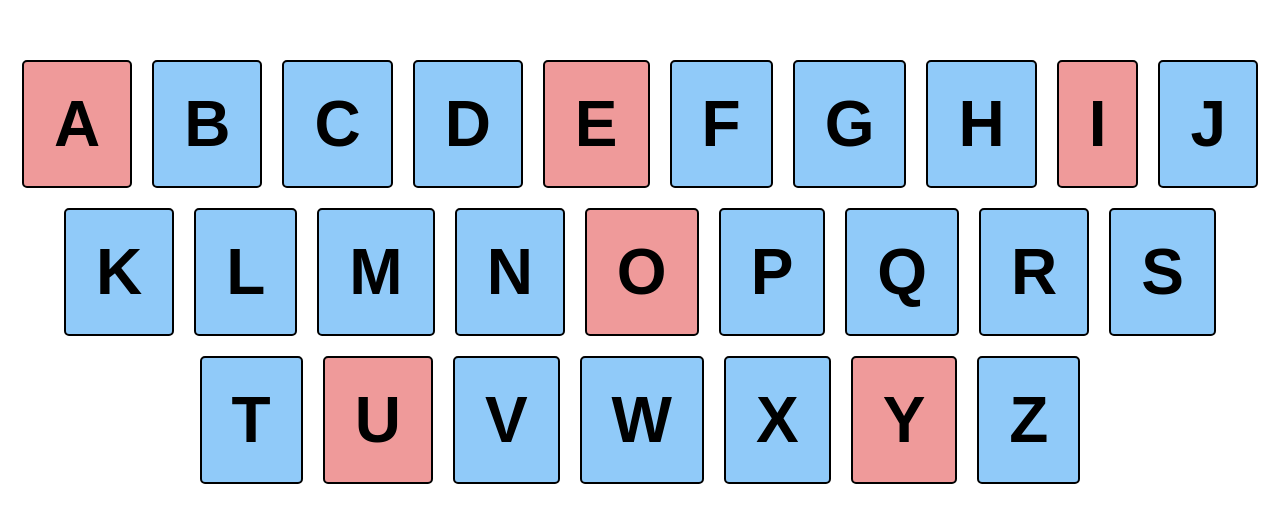
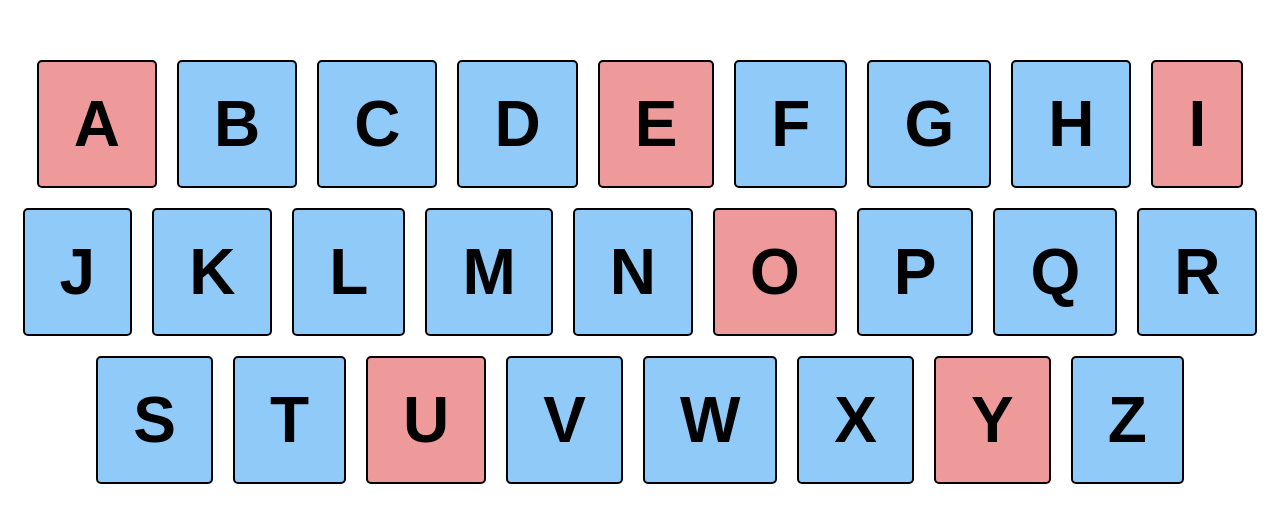
Before and after one commit to AntoineKahlouche/kids-alphabet, a plain HTML site: page index.html in a window 1280 px wide. Shown: the part 128-650 px from the top of the page. Drawn offline with Linux system fonts and the light colour scheme.

Commit message:
Affichage

```diff
--- a/index.html
+++ b/index.html
@@ -21,7 +21,7 @@
         div {
             border: 2px solid black;
             margin: 10px;
-            padding: 25px 30px 25px 30px;
+            padding: 25px 35px 25px 35px;
             background: #90CAF9;
             border-radius: 5px;
             cursor: pointer;
```
